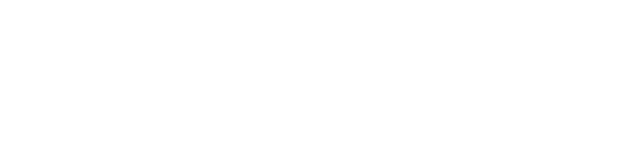
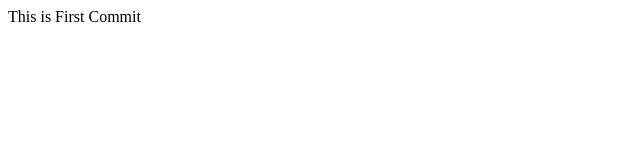
Before and after one commit to ccs-tiet-task/project1, a plain HTML site: page index.html in a window 1280 px wide. Shown: the whole page, without its empty margins (0-640 px from the left). Drawn offline with Linux system fonts and the light colour scheme.

Commit message:
New Files

```diff
--- a/index.html
+++ b/index.html
@@ -7,6 +7,6 @@
     <title>Project</title>
 </head>
 <body>
-
+    This is First Commit
 </body>
 </html>
```
